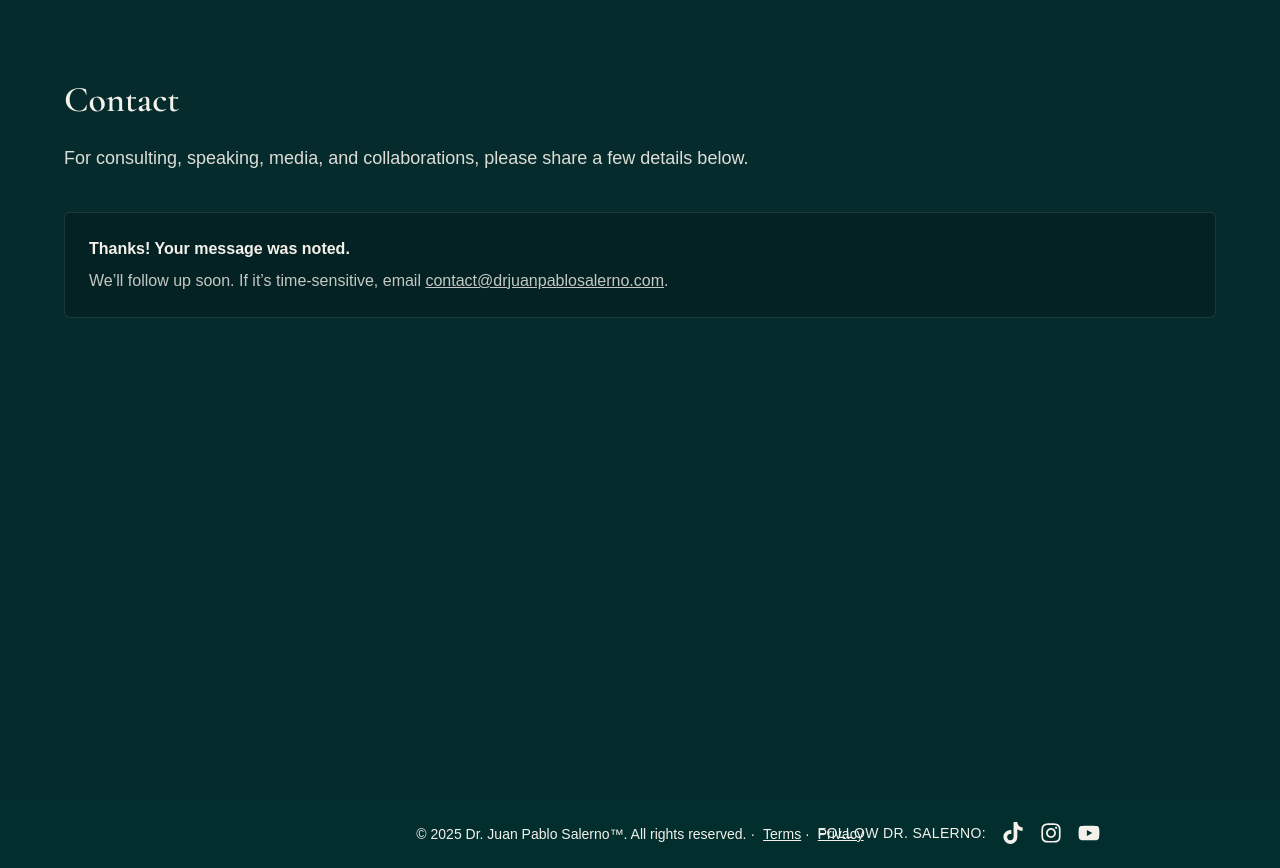
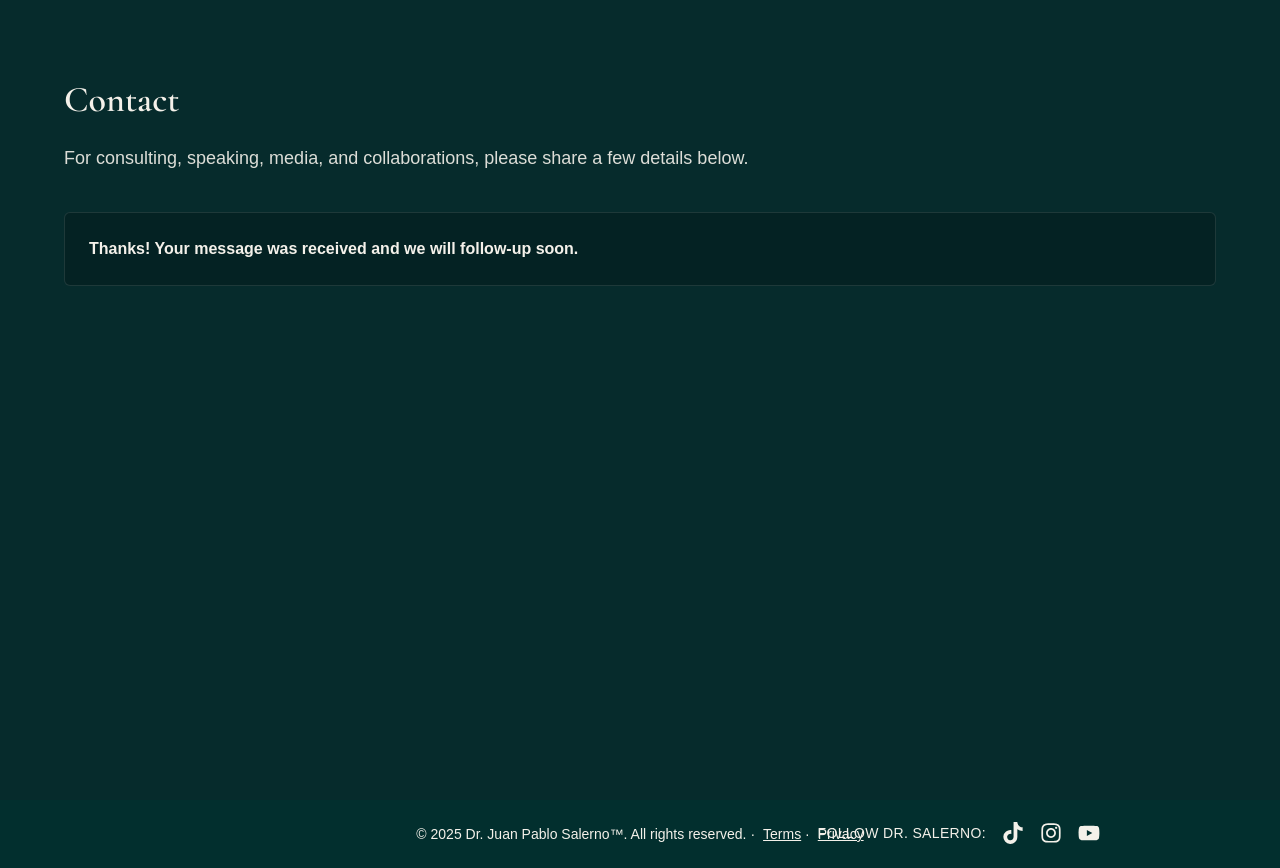
Before and after one commit to John3789/my-site-2, a Next.js app: page /contact in a window 1280 px wide. Both pictures are taken after typing "Sample", "name@example.com", "Sample" into the empty fields and a click on the button "SEND". Built offline with nearby package versions, Linux system fonts and the light colour scheme.

Commit message:
Update success message and add option for Collaborations in Contact form

```diff
--- a/app/contact/page.js
+++ b/app/contact/page.js
@@ -23,13 +23,8 @@ export default function ContactPage() {
 
         {sent ? (
           <div className="rounded-md bg-black/20 border border-white/10 p-6">
-            <p className="font-semibold">Thanks! Your message was noted.</p>
-            <p className="opacity-80 mt-2">
-              We’ll follow up soon. If it’s time-sensitive, email{" "}
-              <a href="mailto:contact@drjuanpablosalerno.com" className="underline">
-                contact@drjuanpablosalerno.com
-              </a>.
-            </p>
+            <p className="font-semibold">Thanks! Your message was received and we will follow-up soon.</p>
+
           </div>
         ) : (
           <form onSubmit={handleSubmit} className="max-w-2xl space-y-4">
@@ -69,6 +64,7 @@ export default function ContactPage() {
                 <option className="bg-[var(--color-teal-900)]" value="Consulting">Consulting</option>
                 <option className="bg-[var(--color-teal-900)]" value="Speaking">Speaking</option>
                 <option className="bg-[var(--color-teal-900)]" value="Media">Media / Press</option>
+                <option className="bg-[var(--color-teal-900)]" value="Collaborations">Collaborations</option>
                 <option className="bg-[var(--color-teal-900)]" value="Other">Another Inquiry</option>
               </select>
             </div>
```
